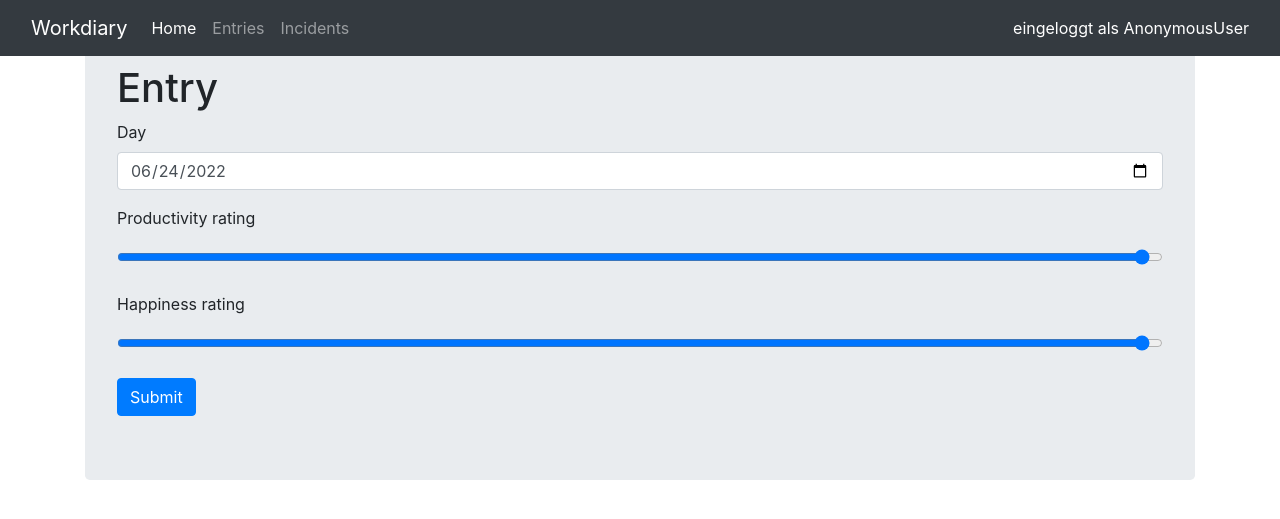
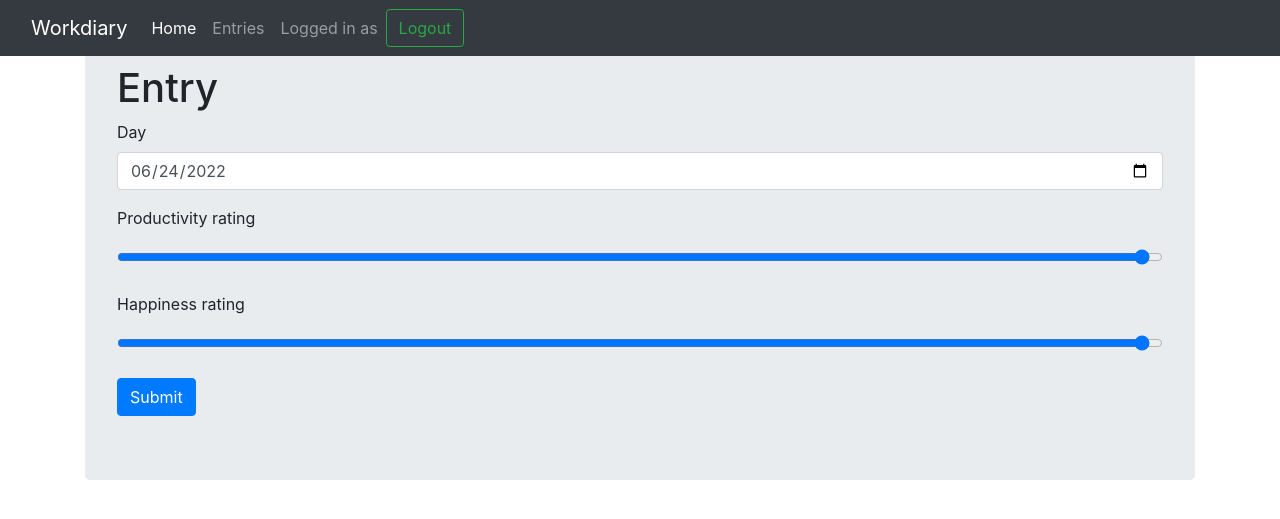
Before and after one commit to christophhalbi/workdiary, a Django app: page /diary/entry/add/ in a window 1280 px wide. Shown: the top 519 px of the page. Run offline with Django 3.2, Linux system fonts and the light colour scheme; some libraries are stand-ins or nearby versions.

Commit message:
fancy logout button

```diff
--- a/diary/templates/diary/base.html
+++ b/diary/templates/diary/base.html
@@ -18,13 +18,17 @@
                         <li class="nav-item">
                             <a class="nav-link" href="">Entries</a>
                         </li>
+                    </ul>
+
+                    <ul class="navbar-nav mr-right">
                         <li class="nav-item">
-                            <a class="nav-link" href="">Incidents</a>
+                            <a class="nav-link">Logged in as {{ user.username }}</a>
                         </li>
+                        <form class="form-inline my-2 my-lg-0" action="{% url 'logout' %}" method="POST">
+                            {% csrf_token %}
+                            <button class="btn btn-outline-success my-2 my-sm-0" type="submit">Logout</button>
+                        </form>
                     </ul>
-                    <div class="d-flex ml-auto">
-                        <span class="text-white">eingeloggt als {{ request.user }}</span>
-                    </div>
                 </div>
             </div>
         </nav>
```
